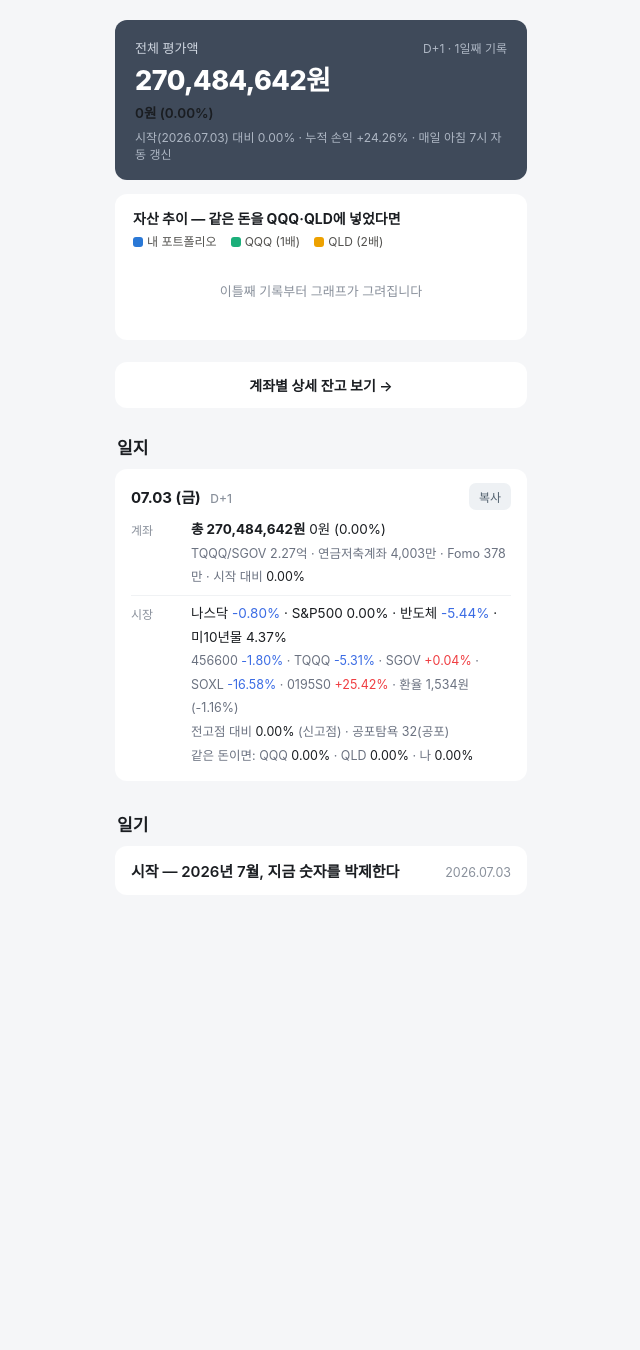
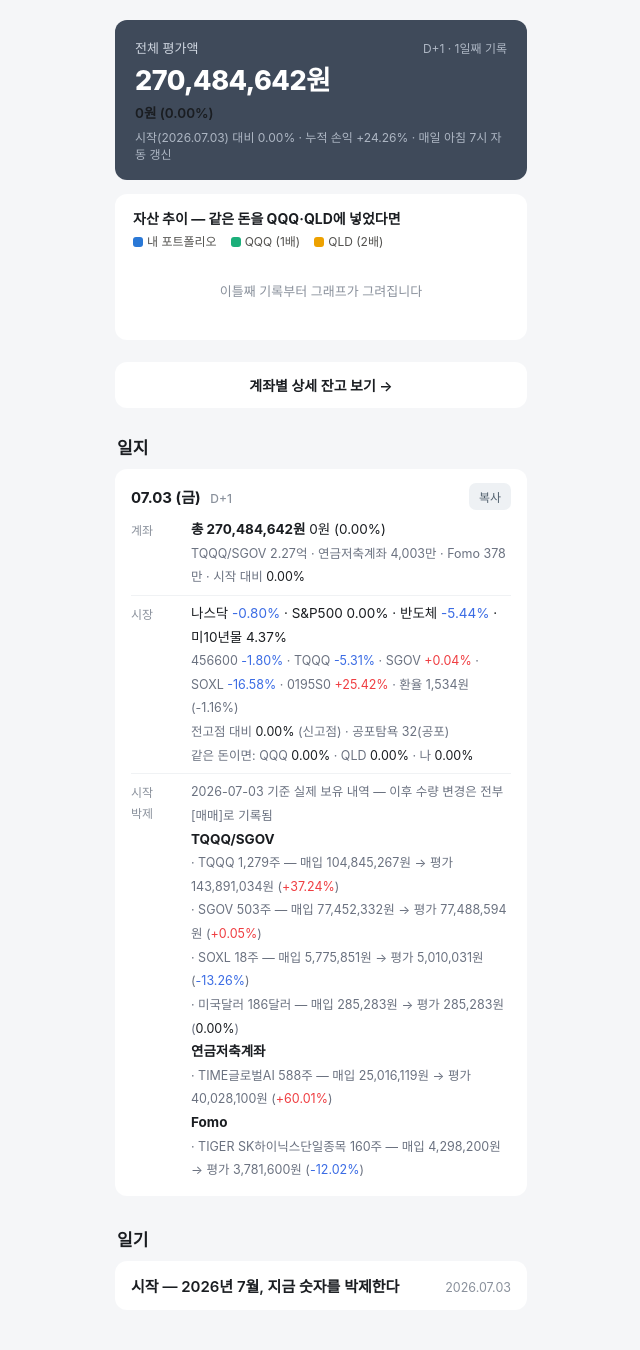
Before and after one commit to yoonwu/invest-log, a Jekyll site: the page built from index.html, in a window 1280 px wide. Shown: the whole page, without its empty margins (319-959 px from the left). Built offline with Jekyll 4.4.1, drawn with Linux system fonts in a browser that asks for light colours; before the commit the page ends 935 px from its top, so only the background shows below that.

Commit message:
첫날 일지에 시작 계좌 박제 추가
- data/start.json: 2026-07-03 계좌 상세 스냅샷 고정 (이후 덮어쓰지 않음)
- 홈 첫날(D+1) 일지 카드와 복사 텍스트에 종목별 수량·매입·평가 표시

Co-Authored-By: Claude Fable 5 <noreply@anthropic.com>
Claude-Session: https://claude.ai/code/session_01YQmWVq7bXaFTgzBNyEifEq

```diff
--- /dev/null
+++ b/data/start.json
@@ -0,0 +1,115 @@
+{
+  "generatedAt": "2026-07-03T06:12:43.154Z",
+  "usdkrw": {
+    "price": 1533.780029296875,
+    "date": "2026-07-03",
+    "source": "yahoo"
+  },
+  "accounts": [
+    {
+      "name": "TQQQ/SGOV",
+      "holdings": [
+        {
+          "ticker": "TQQQ",
+          "qty": 1279,
+          "price": 73.3499984741211,
+          "currency": "USD",
+          "priceDate": "2026-07-02",
+          "source": "yahoo",
+          "valueKrw": 143891034,
+          "costKrw": 104845267,
+          "plKrw": 39045767,
+          "plPct": 37.24
+        },
+        {
+          "ticker": "SGOV",
+          "qty": 503,
+          "price": 100.44000244140625,
+          "currency": "USD",
+          "priceDate": "2026-07-02",
+          "source": "yahoo",
+          "valueKrw": 77488594,
+          "costKrw": 77452332,
+          "plKrw": 36262,
+          "plPct": 0.05
+        },
+        {
+          "ticker": "SOXL",
+          "qty": 18,
+          "price": 181.47000122070312,
+          "currency": "USD",
+          "priceDate": "2026-07-02",
+          "source": "yahoo",
+          "valueKrw": 5010031,
+          "costKrw": 5775851,
+          "plKrw": -765820,
+          "plPct": -13.26
+        },
+        {
+          "ticker": "USD_CASH",
+          "qty": 186,
+          "price": 1,
+          "currency": "USD",
+          "priceDate": "2026-07-03",
+          "source": "fixed",
+          "valueKrw": 285283,
+          "costKrw": 285283,
+          "plKrw": 0,
+          "plPct": 0
+        }
+      ],
+      "totalKrw": 226674942,
+      "costKrw": 188358733,
+      "plKrw": 38316209,
+      "plPct": 20.34
+    },
+    {
+      "name": "연금저축계좌",
+      "holdings": [
+        {
+          "ticker": "456600",
+          "name": "TIME글로벌AI",
+          "qty": 588,
+          "price": 68075,
+          "currency": "KRW",
+          "priceDate": "2026-07-03",
+          "source": "naver",
+          "valueKrw": 40028100,
+          "costKrw": 25016119,
+          "plKrw": 15011981,
+          "plPct": 60.01
+        }
+      ],
+      "totalKrw": 40028100,
+      "costKrw": 25016119,
+      "plKrw": 15011981,
+      "plPct": 60.01
+    },
+    {
+      "name": "Fomo",
+      "holdings": [
+        {
+          "ticker": "0195S0",
+          "name": "TIGER SK하이닉스단일종목",
+          "qty": 160,
+          "price": 23635,
+          "currency": "KRW",
+          "priceDate": "2026-07-03",
+          "source": "naver",
+          "valueKrw": 3781600,
+          "costKrw": 4298200,
+          "plKrw": -516600,
+          "plPct": -12.02
+        }
+      ],
+      "totalKrw": 3781600,
+      "costKrw": 4298200,
+      "plKrw": -516600,
+      "plPct": -12.02
+    }
+  ],
+  "totalKrw": 270484642,
+  "costKrw": 217673052,
+  "plKrw": 52811590,
+  "plPct": 24.26
+}
--- a/index.html
+++ b/index.html
@@ -66,6 +70,15 @@ window.SITE_URL = "{{ site.url }}{{ site.baseurl }}/";
     L.push(`[계좌] 총 ${won(e.totalKrw)} (전일 ${signWon(e.dayChg)}, ${sign(e.dayChgPct)})`);
     e.accounts.forEach(a => L.push(` · ${a.name} ${won(a.totalKrw)} (${sign(a.plPct)})`));
     L.push(`시작일 대비 ${sign(e.sinceStart)} · 전고점 대비 ${e.dd.toFixed(2)}%`);
+    if (e.date === START && startData) {
+      L.push("");
+      L.push(`[시작 박제] ${startData.generatedAt.slice(0, 10)} 기준 실제 보유 내역`);
+      for (const a of startData.accounts) {
+        L.push(`${a.name}`);
+        for (const h of a.holdings)
+          L.push(` · ${h.name || (h.ticker === "USD_CASH" ? "미국달러" : h.ticker)} ${comma(h.qty)}${h.ticker === "USD_CASH" ? "달러" : "주"} — 매입 ${h.costKrw != null ? won(h.costKrw) : "-"} → 평가 ${won(h.valueKrw)}${h.plPct != null ? ` (${sign(h.plPct)})` : ""}`);
+      }
+    }
     L.push("");
     L.push(`[시장] 나스닥 ${sign(md.nasdaq.chgPct)} · S&P500 ${sign(md.sp500.chgPct)} · 반도체 ${sign(md.sox.chgPct)} · 미10년물 ${md.us10y}%`);
     const hc = Object.entries(e.holdingsChg).map(([t, v]) => `${t} ${sign(v)}`).join(" · ");
@@ -111,6 +124,14 @@ window.SITE_URL = "{{ site.url }}{{ site.baseurl }}/";
         QLD <span class="${cls(e.bqld)}">${sign(e.bqld)}</span> ·
         나 <span class="${cls(e.sinceStart)}">${sign(e.sinceStart)}</span></span>
       </div></div>
+      ${e.date === START && startData ? `<div class="row2"><div class="tag">시작<br>박제</div><div class="body">
+        <span class="sub">${startData.generatedAt.slice(0, 10)} 기준 실제 보유 내역 — 이후 수량 변경은 전부 [매매]로 기록됨</span><br>
+        ${startData.accounts.map(a => `<b>${a.name}</b><br>` + a.holdings.map(h =>
+          `<span class="sub">· ${h.name || (h.ticker === "USD_CASH" ? "미국달러" : h.ticker)} ${comma(h.qty)}${h.ticker === "USD_CASH" ? "달러" : "주"}
+           — 매입 ${h.costKrw != null ? won(h.costKrw) : "-"} → 평가 ${won(h.valueKrw)}
+           ${h.plPct != null ? `(<span class="${cls(h.plPct)}">${sign(h.plPct)}</span>)` : ""}</span>`
+        ).join("<br>")).join("<br>")}
+      </div></div>` : ""}
       ${e.briefing ? `<div class="row2"><div class="tag">브리핑</div><div class="body brief">${e.briefing.text}</div></div>` : ""}
       ${e.trades?.length ? `<div class="row2"><div class="tag">매매</div><div class="body"><b>${e.trades.map(t =>
         `${t.name || t.ticker} ${t.delta > 0 ? "+" : ""}${t.delta}주`).join(", ")}</b></div></div>` : ""}
```
Also changed, not shown: other parts of index.html (+6 -2 lines).
